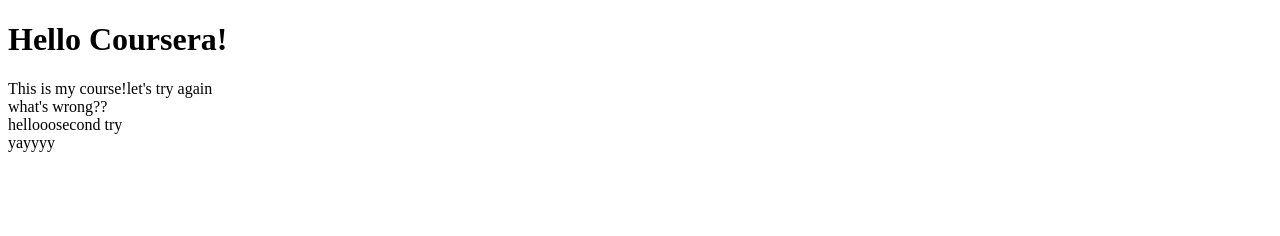
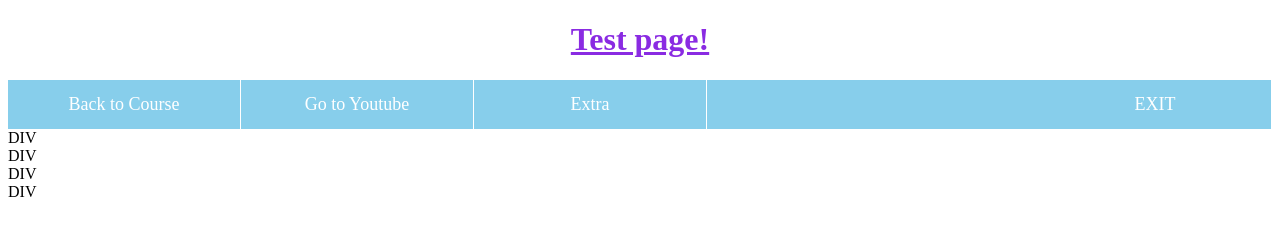
Before and after one commit to JonnPDF/coursera-html, a plain HTML site: page site/index.html in a window 1280 px wide. Drawn offline with Linux system fonts and the light colour scheme.

Commit message:
new change

```diff
--- a/site/index.html
+++ b/site/index.html
@@ -3,12 +3,62 @@
 <head>
 	<meta charset="utf-8">
 	<title>Hello World!</title>
+	<style type="text/css">
+		h1 , .blueviolet {
+			color: blueviolet;
+			text-align: center;
+			text-decoration: underline;
+		}
+		ul {
+			background-color: skyblue;
+			list-style-type: none;
+			margin: 0;
+			padding: 0;
+			overflow: hidden;
+
+
+		}
+		li {
+			display: inline;
+			float: left;
+			border-right: 1px solid white;
+
+		}
+		li a{
+			color: white;
+			font-size: 18px;
+			padding : 14px 16px;
+			text-decoration: none;
+			display: block;
+			text-align: center;
+			width: 200px;
+
+		}
+		li a:hover {
+			background-color: lightblue;
+		}
+		li a:active {
+			background-color: lightsteelblue;
+		}
+	</style>
 </head>
 <body>
-<h1>Hello Coursera!</h1>
-<div>This is my course!<span>let's try again</span></div>
-<div>what's wrong??</div>
-<div>hellooo<span>second try</span></div>
-<div>yayyyy</div>
+<h1>Test page!</h1>
+<header>
+	<ul>
+		<li><a href="https://www.coursera.org/learn/html-css-javascript-for-web-developers/lecture/InZyk/lecture-15-pseudo-class-selectors" target="_blank">Back to Course</a></li>
+		<li><a href="https://www.youtube.com/" target="_blank">Go to Youtube</a></li>
+		<li><a href="https://www.instagram.com/rawanmourad777/" target="_blank">Extra</a></li>
+		<li style="float: right;"><a href="">EXIT</a></li>
+	</ul>
+</header>
+<section>
+<div>DIV</div>
+<div>DIV</div>
+<div>DIV</div>
+<div>DIV</div>
+</section>
+
+
 </body>
 </html>
```
